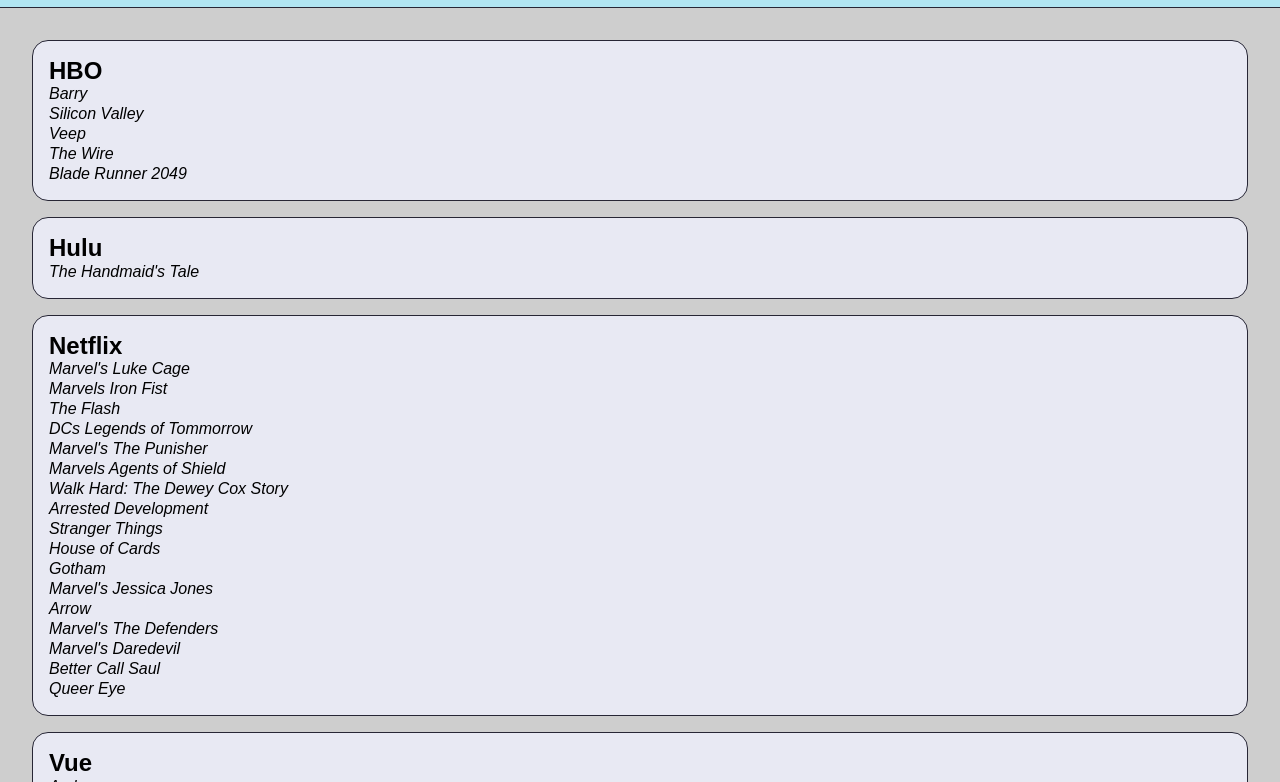
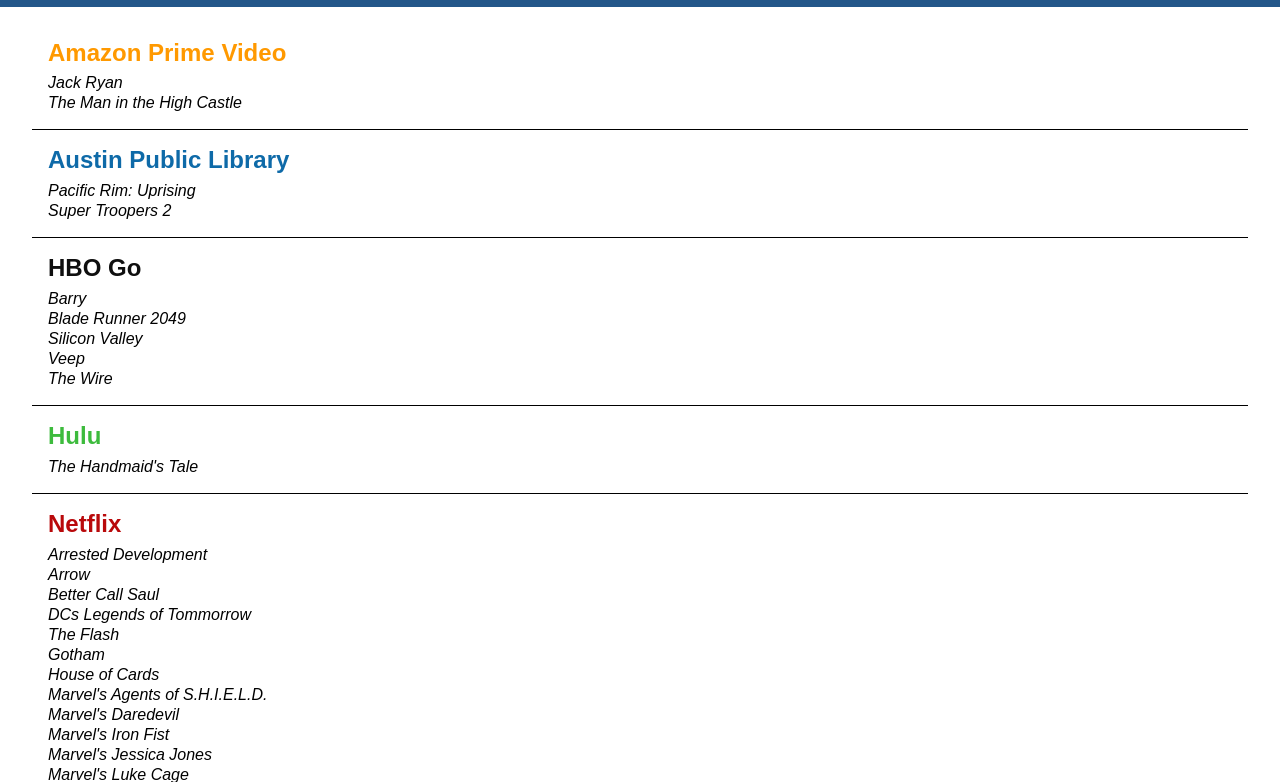
Before and after one commit to DanBuda11/tvlist, a plain HTML site: page index.html in a window 1280 px wide. Shown: the part 73-855 px from the top of the page. Drawn offline with nearby package versions, Linux system fonts and the light colour scheme.

Commit message:
alphabetize show names, add favicon, styling

```diff
--- a/index.html
+++ b/index.html
@@ -4,14 +4,15 @@
 <head>
   <meta charset="UTF-8">
   <meta name="viewport" content="width=device-width, initial-scale=1">
-  <title>Dan's TV List</title>
+  <title>Dan's Shows & Shit</title>
+  <link rel="shortcut icon" href="./favicon.ico" type="image/x-icon">
   <link rel="stylesheet" type="text/css" href="https://cdnjs.cloudflare.com/ajax/libs/normalize/8.0.0/normalize.min.css">
   <link rel="stylesheet" type="text/css" href="main.css">
 </head>
 
 <body>
   <div class="header">
-    <h1>Dan's TV List</h1>
+    <h1>Dan's Shows & Shit</h1>
   </div>
 
   <div id="main"></div>
--- a/main.css
+++ b/main.css
@@ -3,13 +3,13 @@
 }
 
 .header, .footer {
-  background-color: #b1e5f2;
-  color: #272635;
+  background-color: #235789;
+  color: #fff;
 }
 
 .header {
   overflow: hidden;
-  border-bottom: 1px solid #272635;
+  /* border-bottom: 1px solid #272635; */
 }
 
 h1 {
@@ -17,21 +17,50 @@
 }
 
 #main {
-  padding: 2em 2em 1em;
-  background-color: #cecece;
+  padding: 1em 2em;
+  /* background-color: #cecece; */
   overflow: hidden;
 }
 
 .channelContainer {
-  border: 1px solid #272635;
-  background-color: #e8e9f3;
+  /* border: 1px solid #272635; */
+  /* background-color: #fff; */
   padding: 1em;
-  margin-bottom: 1em;
-  border-radius: 1em;
+  /* margin-bottom: 1em; */
+  /* border-radius: .5em; */
+  border-bottom: 1px solid #000;
+}
+
+.channelContainer:last-of-type{
+  border: none;
 }
 
 h2 {
-  margin: 0;
+  margin: 0 0 0.3em 0;
+}
+
+.netflix {
+  color: #b9090b;
+}
+
+.hulu {
+  color: #3DBB3D;
+}
+
+.amazon {
+  color: #ff9900;
+}
+
+.hbo {
+  color: #0F0F0F;
+}
+
+.library {
+  color: #0E6AA8;
+}
+
+.vue {
+  color: #1275B0;
 }
 
 ul {
@@ -49,5 +78,5 @@
   text-align: center;
   padding: 1em;
   font-weight: bold;
-  border-top: 1px solid #272635;
+  /* border-top: 1px solid #272635; */
 }
--- a/main.js
+++ b/main.js
@@ -8,24 +8,37 @@
 // Hard-coded data just to get it up and running
 const data = [
   {
-    name: 'HBO',
+    name: 'Amazon Prime Video',
+    class: 'amazon',
+    shows: ['The Man in the High Castle', 'Jack Ryan'],
+  },
+  {
+    name: 'Austin Public Library',
+    class: 'library',
+    shows: ['Pacific Rim: Uprising', 'Super Troopers 2'],
+  },
+  {
+    name: 'HBO Go',
+    class: 'hbo',
     image: 'hbogo.png',
     link: 'https://play.hbogo.com/',
     shows: ['Barry', 'Silicon Valley', 'Veep', 'The Wire', 'Blade Runner 2049'],
   },
   {
     name: 'Hulu',
+    class: 'hulu',
     shows: ["The Handmaid's Tale"],
   },
   {
     name: 'Netflix',
+    class: 'netflix',
     shows: [
       "Marvel's Luke Cage",
-      'Marvels Iron Fist',
+      "Marvel's Iron Fist",
       'The Flash',
       'DCs Legends of Tommorrow',
       "Marvel's The Punisher",
-      'Marvels Agents of Shield',
+      "Marvel's Agents of S.H.I.E.L.D.",
       'Walk Hard: The Dewey Cox Story',
       'Arrested Development',
       'Stranger Things',
@@ -40,7 +53,8 @@
     ],
   },
   {
-    name: 'Vue',
+    name: 'Playstation Vue',
+    class: 'vue',
     shows: [
       'Archer',
       'The Last Man on Earth',
@@ -54,15 +68,8 @@
     ],
   },
   {
-    name: 'Amazon',
-    shows: ['The Man in the High Castle', 'Jack Ryan'],
-  },
-  {
-    name: 'Library',
-    shows: ['Pacific Rim: Uprising', 'Super Troopers 2'],
-  },
-  {
     name: 'Other',
+    class: 'other',
     shows: [
       "Ocean's 8",
       'The Incredibles 2',
@@ -83,14 +90,22 @@
     let channelData = [];
     // Create the h2 element for the channel name and include a link if it exists
 
-    const channelName = `<div class="channelContainer"><h2>${
-      channel.name
-    }</h2>`;
+    const channelName = `<div class="channelContainer"><h2 class=${
+      channel.class
+    }>${channel.name}</h2>`;
 
     // Push the 1st half of the ul tag with class name into the array
-    channelData.push(`${channelName}<ul class='${channel.name}'>`);
-    // Interate over each show in the shows array and push into the array with an li tag
-    channel.shows.forEach(show => {
+    channelData.push(`${channelName}<ul class='${channel.class}list'>`);
+    // Sort each show in the channel's shows alphabetically without "a", "an", "the".
+    function strip(show) {
+      return show.replace(/^(a |the |an )/i, '').trim();
+    }
+    const sortedShows = channel.shows.sort(
+      (a, b) => (strip(a) > strip(b) ? 1 : -1)
+    );
+
+    // Iterate over each show in the shows array and push into the array with an li tag
+    sortedShows.forEach(show => {
       channelData.push(`<li>${show}</li>`);
     });
     // Wrap the end of the array with the closing ul tag
```
Also changed, not shown: README.md, favicon.ico (added).
